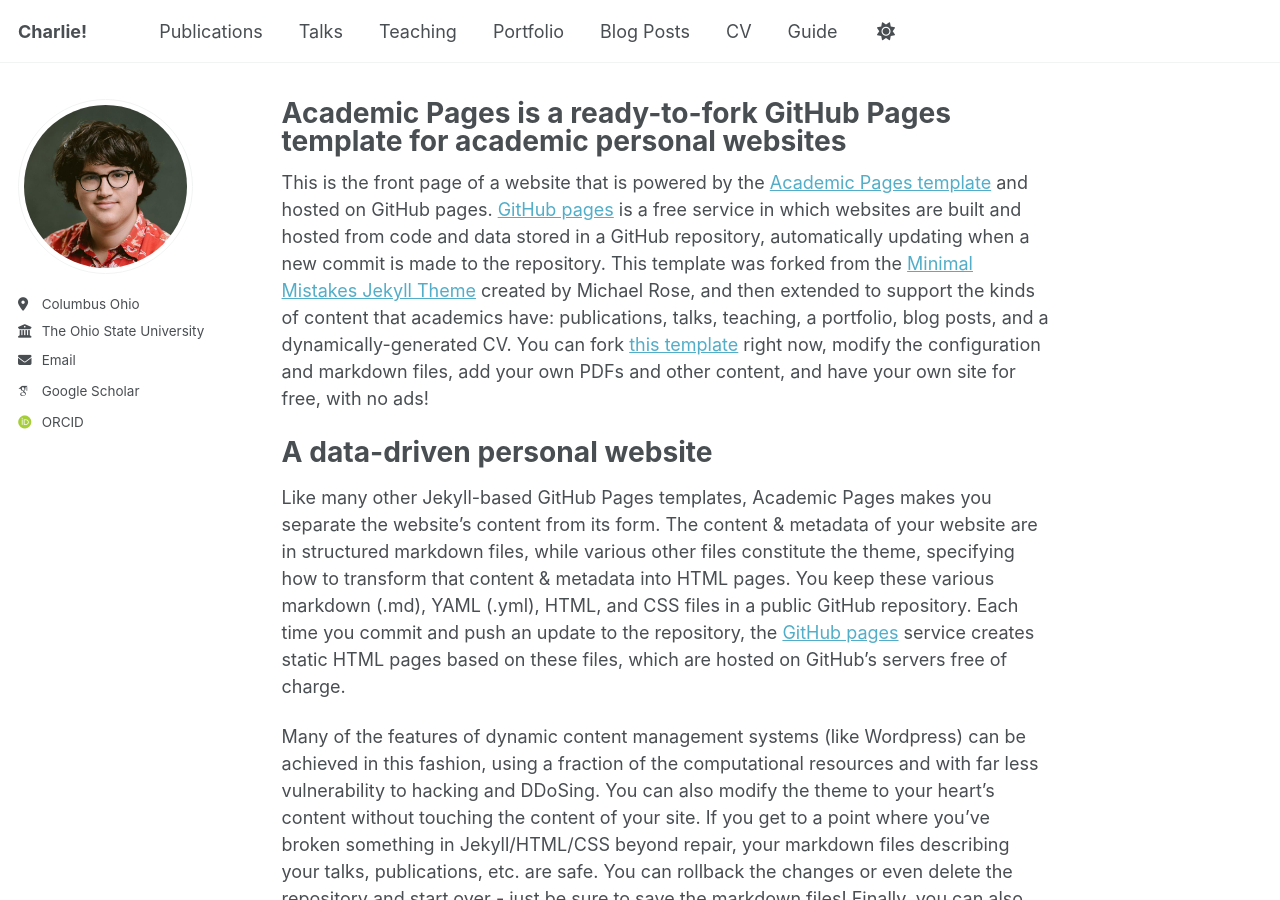
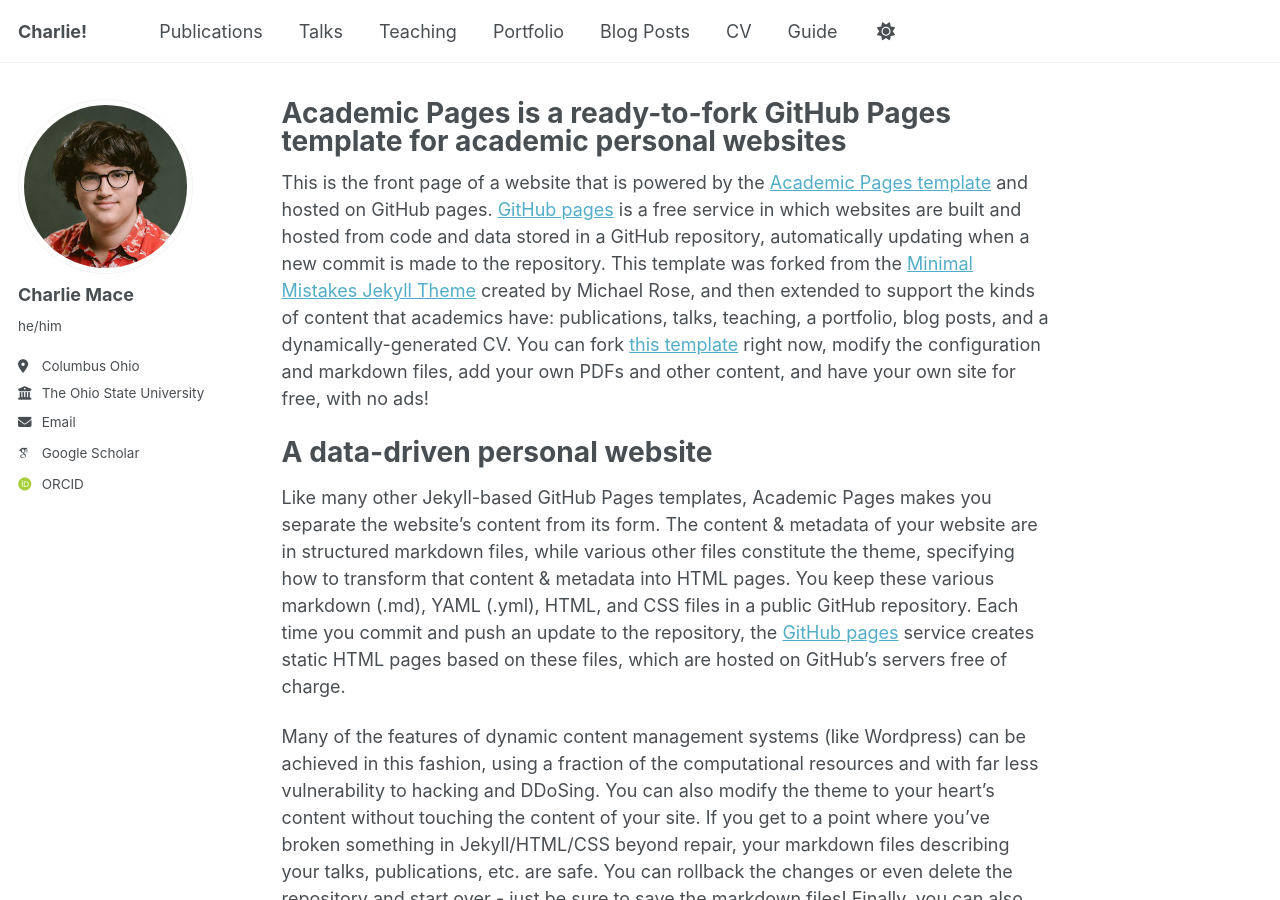
Before and after one commit to cmace98/cmace98.github.io, a Jekyll site: the page built from _pages/about.md, in a window 1280 px wide and 900 px high. Built offline with Jekyll 4.4.1, drawn with Linux system fonts in a browser that asks for light colours; some web fonts are replaced.

Commit message:
repo update

```diff
--- a/_config.yml
+++ b/_config.yml
@@ -13,9 +13,9 @@ title                    : "Charlie!"
 title_separator          : "-"
 name                     : &name "Your Name"
 description              : &description "personal description"
-url                      : https://academicpages.github.io # the base hostname & protocol for your site e.g. "https://[your GitHub username].github.io" or if you already have some other page hosted on Github then use "https://[your GitHub username].github.io/[Your Repo Name]"
+url                      : https://cmace98.github.io # the base hostname & protocol for your site e.g. "https://[your GitHub username].github.io" or if you already have some other page hosted on Github then use "https://[your GitHub username].github.io/[Your Repo Name]"
 baseurl                  : "" # the subpath of your site, e.g. "/blog"
-repository               : "academicpages/academicpages.github.io"
+repository               : "cmace98/cmace98.github.io"
 
 # Site Author - The following control what appear as part of the author content on the side bar.
 #               If a field is blank the icon and link will not appear, otherwise it will be shown.
@@ -23,8 +23,8 @@ repository               : "academicpages/academicpages.github.io"
 author:
   # Biographic information
   avatar           : "profile.png"
-  name             : ""
-  pronouns         : # example: "she/her"
+  name             : "Charlie Mace"
+  pronouns         : "he/him" # example: "she/her"
   bio              : ""
   location         : "Columbus Ohio"
   employer         : "The Ohio State University"
```
